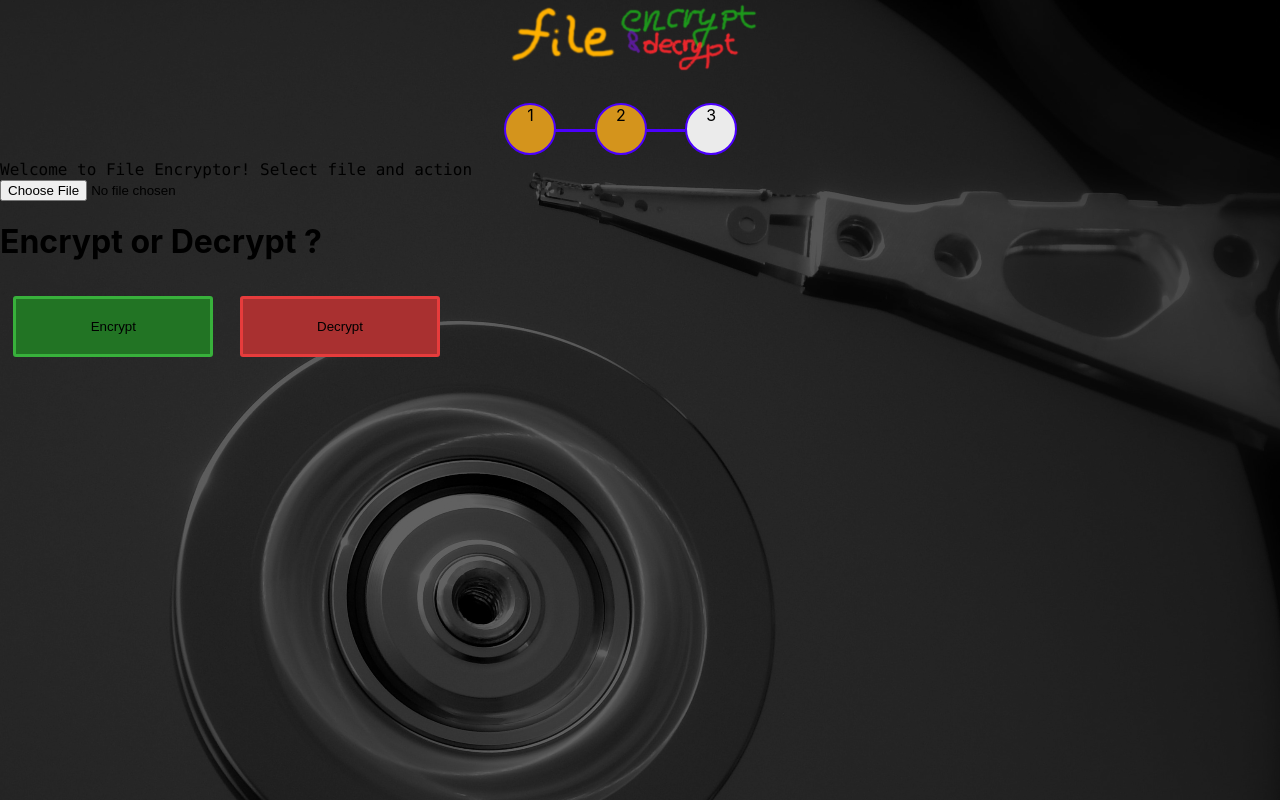
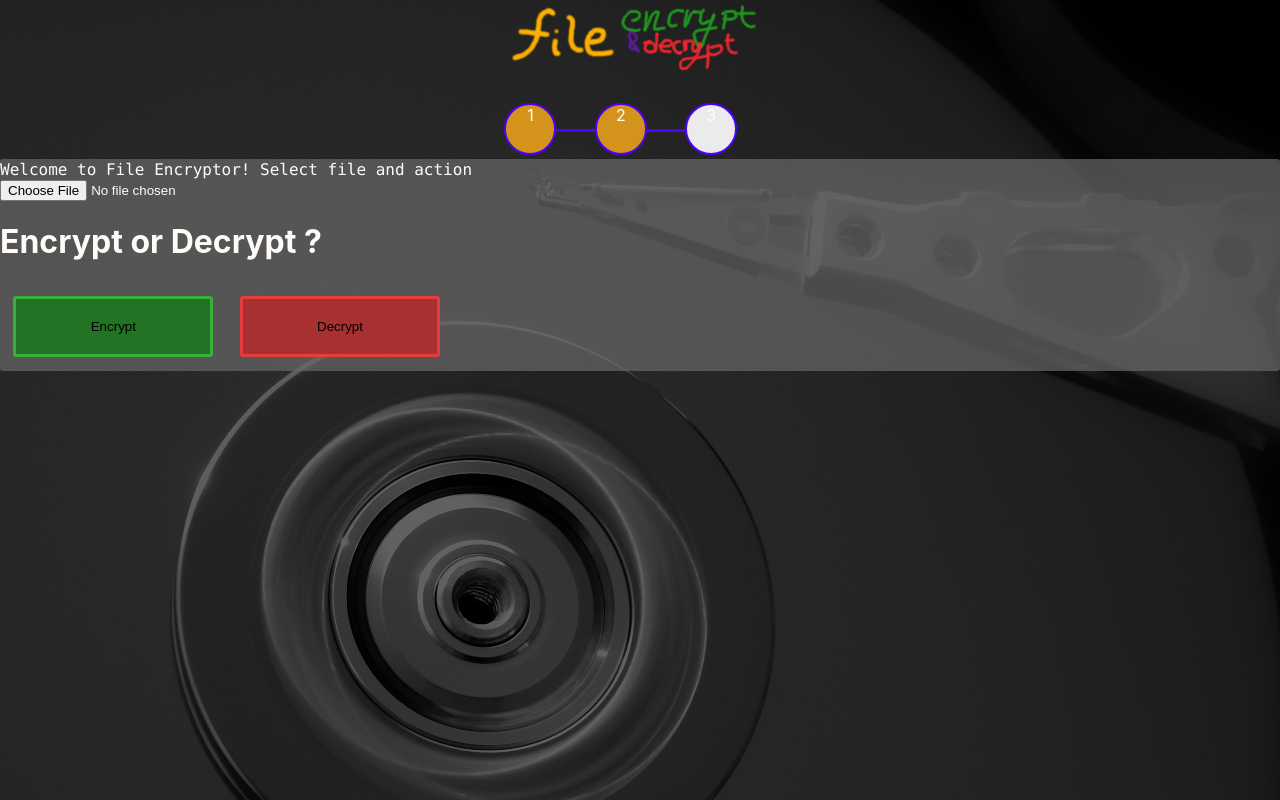
Before and after one commit to kamilwoloszyn/FEncrypt, a React (Create React App) app: page / in a window 1280 px wide. Built offline with nearby package versions, Linux system fonts and the light colour scheme.

Commit message:
Added modal style css

```diff
--- a/src/components/Uploader.tsx
+++ b/src/components/Uploader.tsx
@@ -4,7 +4,7 @@ import styled from 'styled-components';
 import { Row, Col } from '../styles/layout/layout';
 import { OptionButton } from '../styles/buttons';
 import '../styles/scss/uploader.scss';
-
+import '../styles/scss/shared/modal.scss'
 
 interface Props {
   Active: boolean;
@@ -22,7 +22,7 @@ const UploadWrapper = styled.div<UploadWrapperProps>`
 export const Uploader: React.FC<Props> = (Props) => {
   if (Props.Active) {
     return (
-      <UploadWrapper Show={Props.Show} className="uploader-wrapper">
+      <UploadWrapper Show={Props.Show} className="uploader-wrapper modal-theme">
         <Row>
           <code> Welcome to File Encryptor! Select file and action</code>
         </Row>
--- a/src/index.css
+++ b/src/index.css
@@ -6,6 +6,7 @@ body {
   -webkit-font-smoothing: antialiased;
   -moz-osx-font-smoothing: grayscale;
   min-width: 320px;
+  color:rgb(255, 252, 248);
 }
 
 code {
--- /dev/null
+++ b/src/styles/scss/shared/modal.scss
@@ -0,0 +1,4 @@
+.modal-theme {
+background-color: rgba($color: #696969, $alpha: 0.7);
+border-radius: 3px;
+}
```
Also changed, not shown: 1 other file (tests, documents, lock files or other folders).
